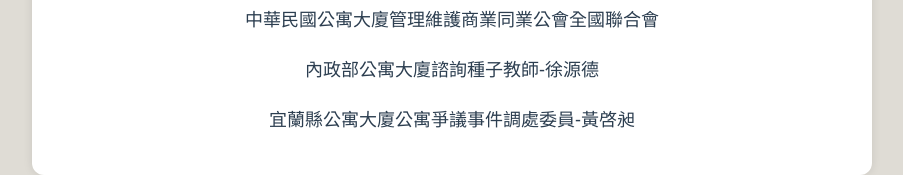
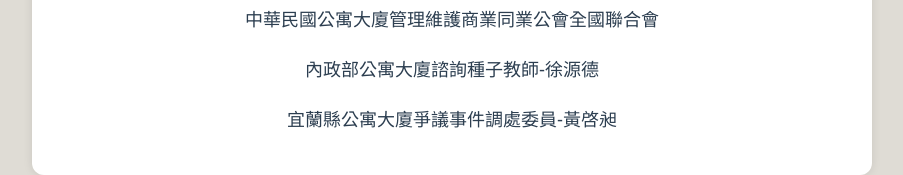
Before and after one commit to BECCA1017/quiz_system_complete, a Flask app: page / in a window 1280 px wide. Shown: the part 657-832 px from the top of the page, without its empty margins (188-1091 px from the left). Run offline with Flask 3, Linux system fonts and the light colour scheme.

Commit message:
Update index.html

```diff
--- a/templates/index.html
+++ b/templates/index.html
@@ -27,7 +27,7 @@
             <p>編輯者署名：</p>
             <p>中華民國公寓大廈管理維護商業同業公會全國聯合會</p>
             <p>內政部公寓大廈諮詢種子教師-徐源德</p>
-            <p>宜蘭縣公寓大廈公寓爭議事件調處委員-黃啓昶</p>
+            <p>宜蘭縣公寓大廈爭議事件調處委員-黃啓昶</p>
         </div>
     </div>
 </body>
```
